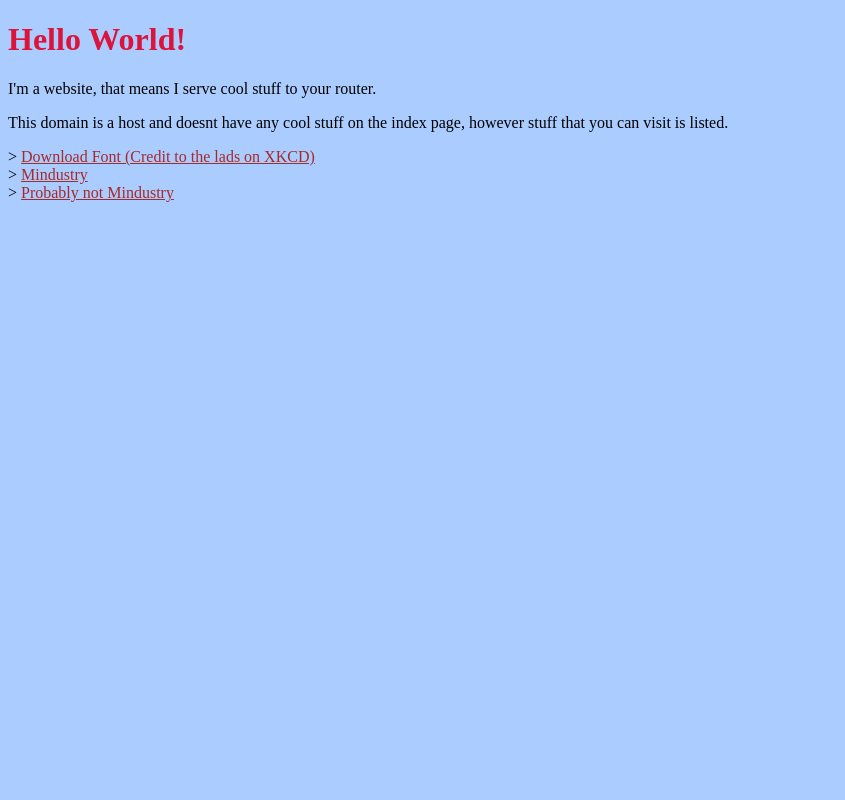
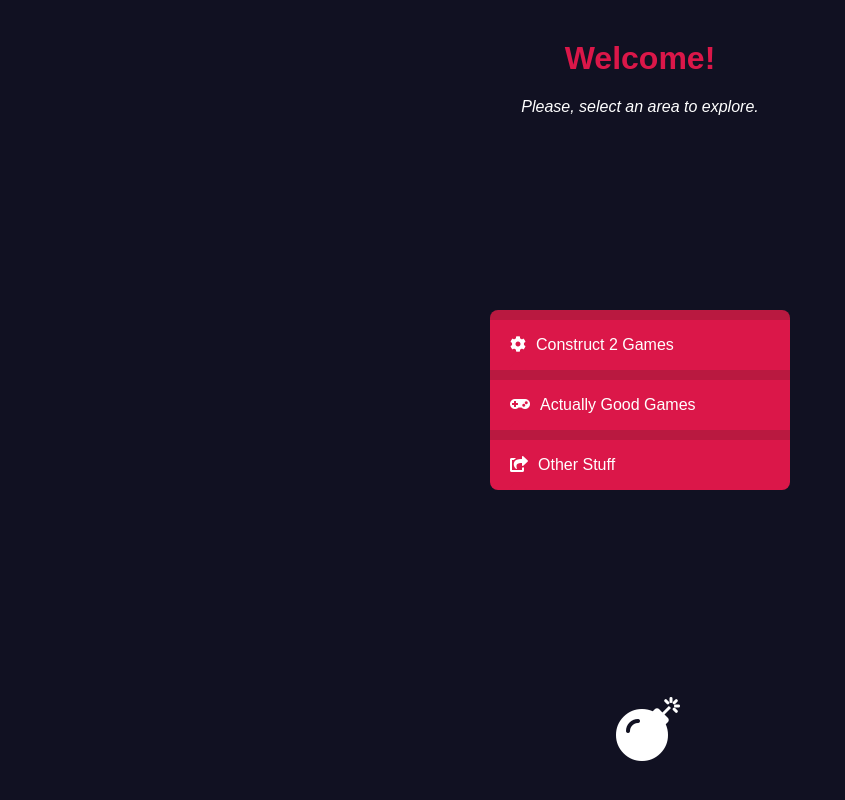
Before and after one commit to TheBabinator/thebabinator.github.io, a plain HTML site: page index.html in a window 1280 px wide. Shown: the whole page, without its empty margins (0-845 px from the left). Drawn offline with Linux system fonts and the light colour scheme.

Commit message:
woooooo so fancy

```diff
--- a/index.html
+++ b/index.html
@@ -2,19 +2,43 @@
 <html>
 <head>
   <title>Hello! :D</title>
-  <link rel="stylesheet" href="thebabinator.github.io/styles.css">
+  <link rel="stylesheet" href="styles.css">
+  <link rel="stylesheet" href="https://use.fontawesome.com/releases/v5.6.3/css/all.css" integrity="sha384-UHRtZLI+pbxtHCWp1t77Bi1L4ZtiqrqD80Kn4Z8NTSRyMA2Fd33n5dQ8lWUE00s/" crossorigin="anonymous">
 </head>
   <body>
-    <h1>Hello World!</h1>
-    <p>I'm a website, that means I serve cool stuff to your router.</p>
-    <p>
-      This domain is a host and doesnt have any cool stuff on the index page,
-      however stuff that you can visit is listed.
-    </p>
-    > <a href="xkcd.otf">Download Font (Credit to the lads on XKCD)</a>
-    <br>
-    > <a href="mindustry.html">Mindustry</a>
-    <br>
-    > <a href="constructProjects/notAMindustryClone/index.html">Probably not Mindustry</a>
+    <div class="align-centre">
+      <h1>Welcome!</h1>
+      <i>Please, select an area to explore.</i>
+    </div>
+
+    <div class="align-bottom">
+      <div class="icon">
+          <i class="fas fa-bomb"></i>
+      </div>
+    </div>
+
+    <div class="middle">
+        <div class="menu">
+            <li class="item">
+                <div class="btn"><i class="fas fa-cog"></i>Construct 2 Games</div>
+                <div class="smenu">
+                    <a href="constructProjects/notAMindustryClone/index.html">Not a Mindustry Clone</a>
+                <div>
+            </li>
+            <li class="item">
+                <div class="btn"><i class="fas fa-gamepad"></i>Actually Good Games</div>
+                <div class="smenu">
+                    <a href="mindustry.html">Mindustry</a>
+                <div>
+            </li>
+            <li class="item">
+                <div class="btn"><i class="fas fa-share-square"></i>Other Stuff</div>
+                <div class="smenu">
+                    <a href="BoyStriped.png">Your boi, striped.</a>
+                    <a href="e.png">E</a>
+                <div>
+            </li>
+        </div>
+    </div>
   </body>
 </html>
--- a/styles.css
+++ b/styles.css
@@ -1,43 +1,101 @@
-@font-face
-    font-family: 'xkcd';
-    src: url("xkcd.otf") format("otf");
-}
-
 body:after { display: block; position: absolute; width: 1px; height: 100%; top: 0px; left: 0px; }
 
 html,body {
-  background-color: #acf;
-  attributes: "";
-}
-* {
-  font-family: 'xkcd';
-  font-weight: 200;
-  color: black;
-}
-a {
-  font-weight: 400;
-  color: brown;
-}
-/* unvisited link */
-a:link {
-  color: brown;
+  background-color: #112;
+  overflow: hidden;
 }
 
-/* visited link */
-a:visited {
-  color: brown;
-}
+* {
+  font-family: sans-serif;
+  color: white;
 
-/* mouse over link */
-a:hover {
-  color: crimson;
-}
-
-/* selected link */
-a:active {
-  color: salmon;
+  /* accordion ya ya */
+  list-style: none;
+  text-decoration: none;
 }
 h1 {
   font-weight: 900;
-  color: crimson;
+  font-size: 32px;
+  color: #db1749;
 }
+.align-centre {
+  text-align: center;
+  margin: 32px 0;
+}
+.align-bottom {
+  position: fixed;
+  text-align: center;
+  width: 100%; /* this is SO gay */
+  bottom: 32px;
+}
+.icon {
+  font-size: 64px;
+}
+
+/* accordion ya ya */
+.middle {
+    position: absolute;
+    top: 50%;
+    left: 50%;
+    transform: translate(-50%,-50%);
+}
+.menu {
+    width: 300px;
+    border-radius: 8px;
+    overflow: hidden;
+}
+.item {
+    border-top: 10px solid #b91940;
+    overflow: hidden;
+}
+.btn {
+    display: block;
+    padding: 16px 20px;
+    background: #db1749;
+    color: white;
+    position: relative;
+}
+.btn:before {
+  content: "";
+  position: absolute;
+  width: 14px;
+  height: 14px;
+  background: #db1749;
+  left: 20px;
+  bottom: -7px;
+  transform: rotate(45deg);
+}
+.btn i{
+  margin-right: 10px;
+}
+.smenu {
+  background: #333;
+  overflow: hidden;
+  transition: 0.9s;
+  max-height: 0em;
+}
+.smenu a {
+  display: block;
+  padding: 16px;
+  color: white;
+  font-size: 14px;
+  margin: 4px 0;
+  position: relative;
+}
+.smenu a:before {
+  content: "";
+  position: absolute;
+  width: 6px;
+  height: 70%;
+  background: #db1749;
+  left: 0;
+  top: 15%;
+  transition: 0.3s;
+  opacity: 0;
+}
+.smenu a:hover:before {
+  opacity: 1;
+}
+.item:hover .smenu{
+  max-height: 10em;
+}
```
Also changed, not shown: BoyStriped.png (added).
